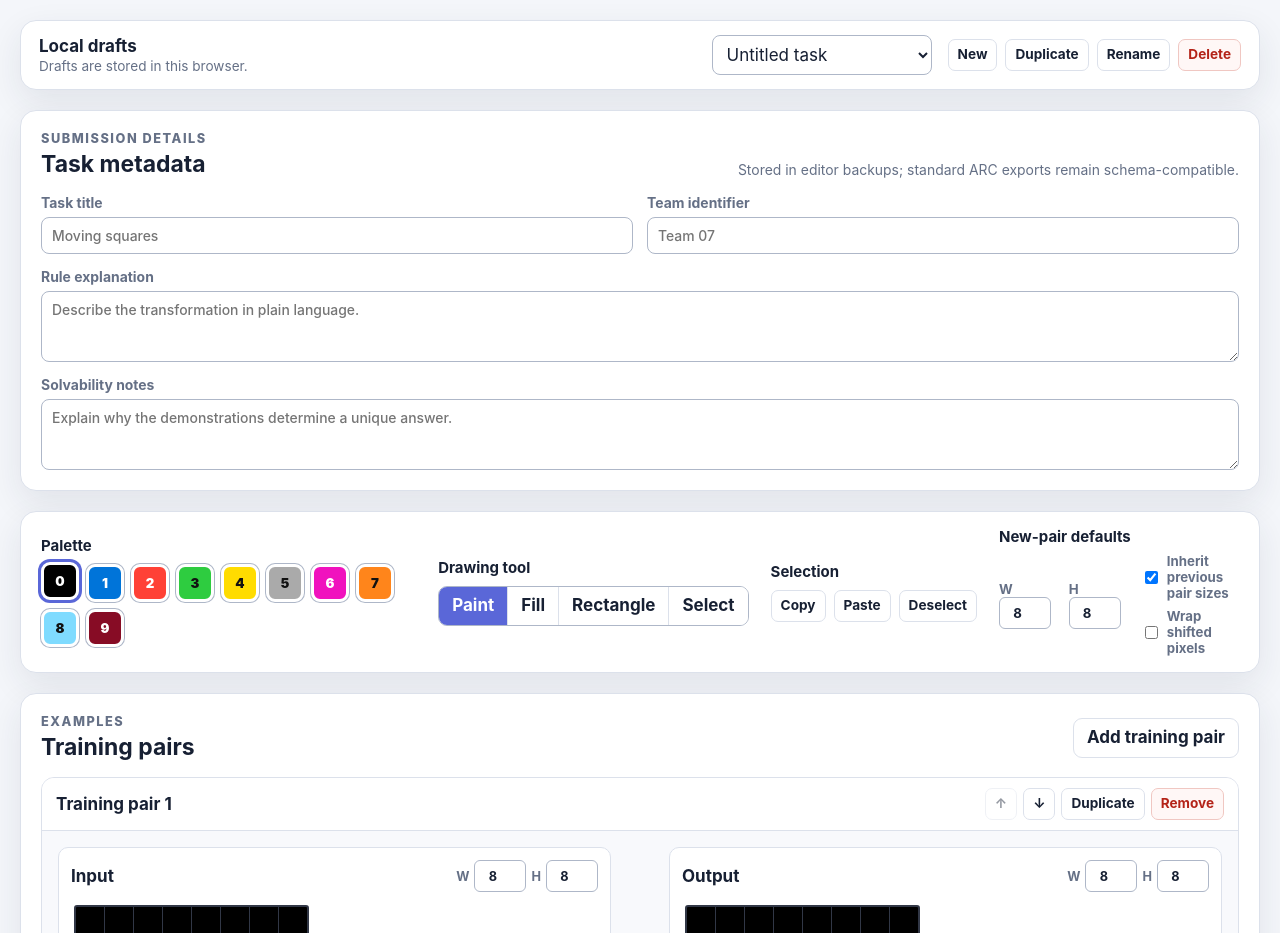
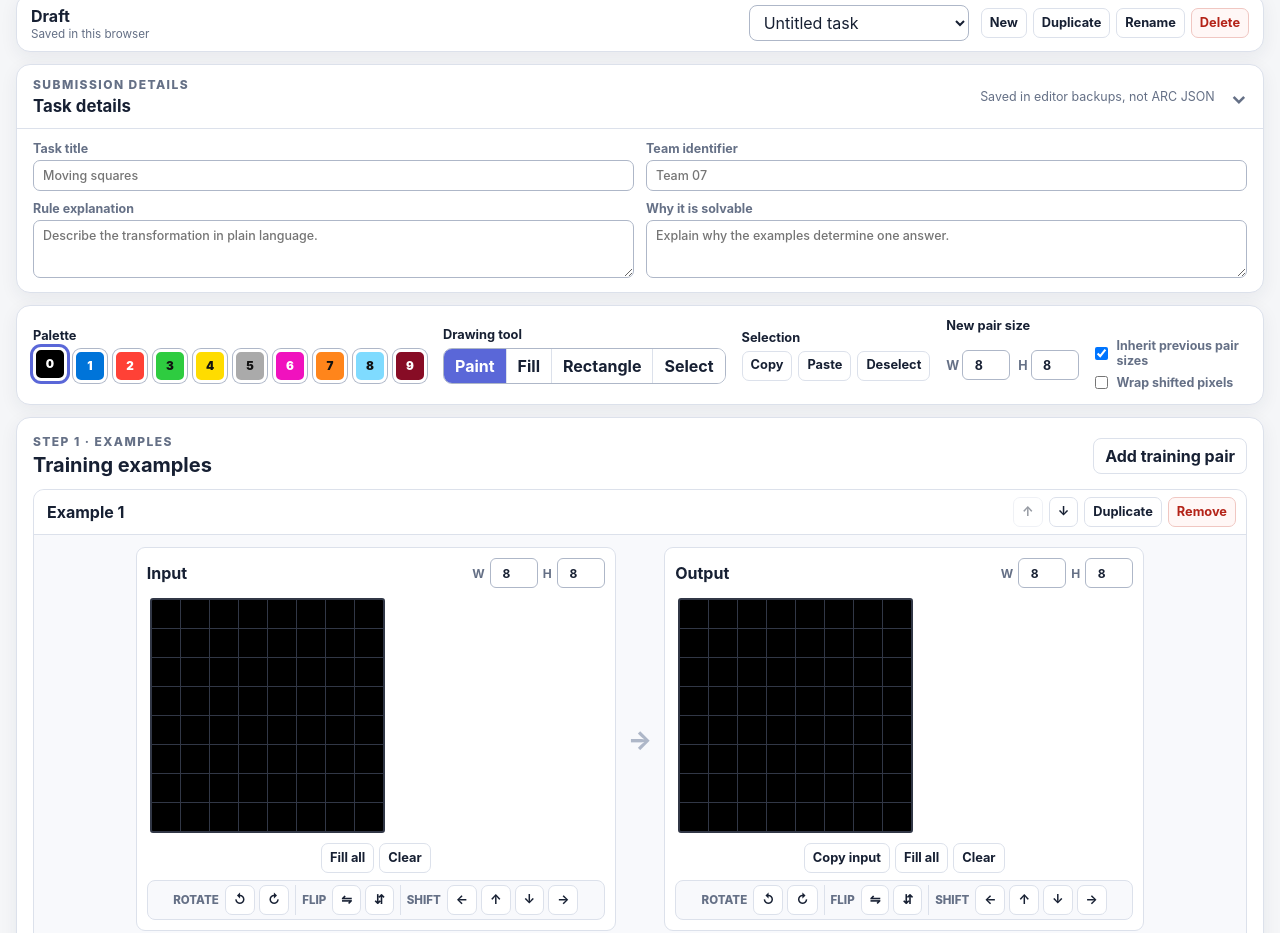
Before and after one commit to hadrien-espic-giotto/arc-editor-giotto-hackathon, a website: page index.html in a window 1280 px wide. Shown: the part 117-1050 px from the top of the page. Drawn offline with Linux system fonts and the light colour scheme.

Commit message:
Simplify and compact the editor UI

```diff
--- a/app.js
+++ b/app.js
@@ -508,7 +508,7 @@
         commit("Copied input to output", () => setGrid(reference, Core.cloneGrid(editorDocument.task[section][pairIndex].input)));
       }));
     }
-    actions.appendChild(actionButton("Fill color", "Fill the entire grid with the selected color", () => {
+    actions.appendChild(actionButton("Fill all", "Fill the entire grid with the selected color", () => {
       commit("Filled grid", () => setGrid(reference, Core.fillGrid(grid, selectedColor)));
     }));
     actions.appendChild(actionButton("Clear", "Clear this grid to black", () => {
@@ -560,7 +560,7 @@
     const heading = document.createElement("div");
     heading.className = "pair-heading";
     const title = document.createElement("h3");
-    title.textContent = `${section === "train" ? "Training" : "Test"} pair ${index + 1}`;
+    title.textContent = `${section === "train" ? "Example" : "Test"} ${index + 1}`;
     const controls = document.createElement("div");
     controls.className = "pair-heading-actions";
     const pairs = editorDocument.task[section];
--- a/index.html
+++ b/index.html
@@ -33,8 +33,8 @@
     <main id="task-content">
       <section class="draft-bar card" aria-labelledby="draft-heading">
         <div>
-          <h2 id="draft-heading">Local drafts</h2>
-          <p>Drafts are stored in this browser.</p>
+          <h2 id="draft-heading">Draft</h2>
+          <p>Saved in this browser</p>
         </div>
         <select id="draft-select" class="select-control" aria-label="Active draft"></select>
         <div class="button-row">
@@ -45,21 +45,21 @@
         </div>
       </section>
 
-      <section class="metadata card" aria-labelledby="metadata-heading">
-        <div class="section-heading compact-heading">
+      <details class="metadata card" open>
+        <summary class="metadata-summary">
           <div>
             <p class="section-kicker">Submission details</p>
-            <h2 id="metadata-heading">Task metadata</h2>
+            <h2>Task details</h2>
           </div>
-          <p>Stored in editor backups; standard ARC exports remain schema-compatible.</p>
-        </div>
+          <span class="metadata-hint">Saved in editor backups, not ARC JSON</span>
+        </summary>
         <div class="metadata-grid">
           <label>Task title <input id="meta-title" type="text" autocomplete="off" placeholder="Moving squares"></label>
           <label>Team identifier <input id="meta-team" type="text" autocomplete="off" placeholder="Team 07"></label>
-          <label class="wide-field">Rule explanation <textarea id="meta-rule" rows="3" placeholder="Describe the transformation in plain language."></textarea></label>
-          <label class="wide-field">Solvability notes <textarea id="meta-solvability" rows="3" placeholder="Explain why the demonstrations determine a unique answer."></textarea></label>
+          <label>Rule explanation <textarea id="meta-rule" rows="2" placeholder="Describe the transformation in plain language."></textarea></label>
+          <label>Why it is solvable <textarea id="meta-solvability" rows="2" placeholder="Explain why the examples determine one answer."></textarea></label>
         </div>
-      </section>
+      </details>
 
       <section class="toolbar card" aria-labelledby="tools-heading">
         <div class="tool-block">
@@ -84,7 +84,7 @@
           </div>
         </div>
         <div class="tool-block pair-defaults">
-          <h2>New-pair defaults</h2>
+          <h2>New pair size</h2>
           <div class="inline-fields">
             <label>W <input id="default-width" class="dimension-input" type="number" min="1" max="30" value="8"></label>
             <label>H <input id="default-height" class="dimension-input" type="number" min="1" max="30" value="8"></label>
@@ -97,8 +97,8 @@
       <section class="task-section card" aria-labelledby="training-heading">
         <div class="section-heading">
           <div>
-            <p class="section-kicker">Examples</p>
-            <h2 id="training-heading">Training pairs</h2>
+            <p class="section-kicker">Step 1 · Examples</p>
+            <h2 id="training-heading">Training examples</h2>
           </div>
           <button id="add-train" class="button button-secondary" type="button">Add training pair</button>
         </div>
@@ -108,8 +108,8 @@
       <section class="task-section card" aria-labelledby="testing-heading">
         <div class="section-heading">
           <div>
-            <p class="section-kicker">Challenge</p>
-            <h2 id="testing-heading">Test pairs</h2>
+            <p class="section-kicker">Step 2 · Challenge</p>
+            <h2 id="testing-heading">Test case</h2>
           </div>
           <button id="add-test" class="button button-secondary" type="button">Add test pair</button>
         </div>
--- a/styles.css
+++ b/styles.css
@@ -1,5 +1,5 @@
 :root {
-  --page: #f4f6fa;
+  --page: #f5f6f8;
   --surface: #fff;
   --surface-muted: #f8f9fc;
   --ink: #172033;
@@ -10,32 +10,32 @@
   --accent-dark: #4653bd;
   --danger: #b42318;
   --success: #237a4b;
-  --shadow: 0 12px 34px rgba(31, 42, 68, .09);
+  --shadow: 0 5px 18px rgba(31, 42, 68, .065);
   --cell-size: 28px;
 }
 
 * { box-sizing: border-box; }
-html { color-scheme: light; font-size: 17px; }
+html { color-scheme: light; font-size: 16px; }
 body { margin: 0; min-width: 320px; background: var(--page); color: var(--ink); font-family: Inter, ui-sans-serif, system-ui, -apple-system, BlinkMacSystemFont, "Segoe UI", sans-serif; }
 button, input, textarea, select { font: inherit; }
 button, .file-button { -webkit-tap-highlight-color: transparent; }
 h1, h2, h3, p { margin-top: 0; }
-h1 { margin-bottom: 4px; font-size: clamp(1.8rem, 3vw, 2.5rem); letter-spacing: -.035em; }
-h2 { margin-bottom: 0; font-size: 1.35rem; }
+h1 { margin-bottom: 2px; font-size: clamp(1.7rem, 3vw, 2.15rem); letter-spacing: -.035em; }
+h2 { margin-bottom: 0; font-size: 1.25rem; }
 h3 { margin-bottom: 0; font-size: 1rem; }
 
 .skip-link { position: fixed; top: 8px; left: 8px; z-index: 5000; transform: translateY(-150%); border-radius: 6px; padding: 8px 12px; background: var(--ink); color: #fff; }
 .skip-link:focus { transform: none; }
-.app-header, main, .app-footer { width: min(1440px, calc(100% - 40px)); margin-inline: auto; }
-.app-header { display: flex; align-items: center; justify-content: space-between; gap: 24px; padding: 28px 0 20px; }
+.app-header, main, .app-footer { width: min(1480px, calc(100% - 32px)); margin-inline: auto; }
+.app-header { display: flex; align-items: center; justify-content: space-between; gap: 20px; padding: 18px 0 14px; }
 .eyebrow, .section-kicker { margin: 0 0 4px; color: var(--accent); font-size: .75rem; font-weight: 800; letter-spacing: .12em; text-transform: uppercase; }
 .subtitle, .card p, .app-footer { color: var(--muted); }
-.subtitle { margin-bottom: 0; }
+.subtitle { margin-bottom: 0; font-size: .9rem; }
 .header-actions, .button-row, .section-heading, .pair-heading, .grid-heading, .draft-bar, .inline-fields { display: flex; align-items: center; }
-.header-actions, .button-row { gap: 8px; flex-wrap: wrap; }
+.header-actions, .button-row { gap: 6px; flex-wrap: wrap; }
 .header-actions { justify-content: flex-end; }
 
-.button, .tool-button { display: inline-flex; min-height: 40px; align-items: center; justify-content: center; border: 1px solid transparent; border-radius: 9px; padding: 8px 13px; cursor: pointer; font-weight: 750; line-height: 1; text-decoration: none; transition: 120ms ease; }
+.button, .tool-button { display: inline-flex; min-height: 36px; align-items: center; justify-content: center; border: 1px solid transparent; border-radius: 8px; padding: 7px 11px; cursor: pointer; font-weight: 750; line-height: 1; text-decoration: none; transition: 120ms ease; }
 .button:hover:not(:disabled), .tool-button:hover:not(:disabled) { transform: translateY(-1px); }
 .button:disabled, .tool-button:disabled { cursor: not-allowed; opacity: .45; }
 .button:focus-visible, .tool-button:focus-visible, .palette-color:focus-visible, .grid-cell:focus-visible, input:focus-visible, textarea:focus-visible, select:focus-visible { outline: 3px solid rgba(90, 103, 216, .3); outline-offset: 2px; }
@@ -43,66 +43,73 @@ h3 { margin-bottom: 0; font-size: 1rem; }
 .button-primary:hover { background: var(--accent-dark); }
 .button-secondary { border-color: var(--line); background: var(--surface); color: var(--ink); }
 .button-danger { border-color: #f0c7c2; background: #fff7f6; color: var(--danger); }
-.button-small { min-height: 32px; padding: 6px 9px; border-radius: 7px; font-size: .8rem; }
-.button-icon { width: 40px; padding: 0; border-color: var(--line); background: var(--surface); color: var(--ink); font-size: 1.2rem; }
+.button-small { min-height: 30px; padding: 5px 8px; border-radius: 7px; font-size: .8rem; }
+.button-icon { width: 36px; padding: 0; border-color: var(--line); background: var(--surface); color: var(--ink); font-size: 1.15rem; }
 .save-state { color: var(--success); font-size: .82rem; font-weight: 750; }
 .save-state.saving { color: var(--muted); }
 
-.card { border: 1px solid var(--line); border-radius: 16px; background: var(--surface); box-shadow: var(--shadow); }
-.draft-bar { justify-content: flex-start; gap: 16px; padding: 14px 18px; }
+.card { border: 1px solid var(--line); border-radius: 14px; background: var(--surface); box-shadow: var(--shadow); }
+.draft-bar { justify-content: flex-start; gap: 12px; padding: 10px 14px; }
 .draft-bar > div:first-child { margin-right: auto; }
 .draft-bar h2 { font-size: 1rem; }
-.draft-bar p { margin: 2px 0 0; font-size: .8rem; }
-.select-control { min-width: 220px; height: 40px; border: 1px solid var(--line-strong); border-radius: 8px; padding: 0 10px; background: #fff; color: var(--ink); }
+.draft-bar p { margin: 1px 0 0; font-size: .73rem; }
+.select-control { min-width: 220px; height: 36px; border: 1px solid var(--line-strong); border-radius: 8px; padding: 0 10px; background: #fff; color: var(--ink); }
 
-.metadata, .toolbar, .task-section { margin-top: 20px; padding: 20px; }
-.section-heading { justify-content: space-between; gap: 16px; margin-bottom: 16px; }
+.metadata, .toolbar, .task-section { margin-top: 12px; padding: 16px; }
+.section-heading { justify-content: space-between; gap: 14px; margin-bottom: 12px; }
 .compact-heading { align-items: flex-end; }
 .compact-heading > p { max-width: 540px; margin-bottom: 0; font-size: .82rem; text-align: right; }
-.metadata-grid { display: grid; grid-template-columns: repeat(2, minmax(0, 1fr)); gap: 14px; }
-.metadata-grid label { display: grid; gap: 6px; color: var(--muted); font-size: .82rem; font-weight: 750; }
-.metadata-grid input, .metadata-grid textarea { width: 100%; border: 1px solid var(--line-strong); border-radius: 8px; padding: 9px 10px; background: #fff; color: var(--ink); font-weight: 450; resize: vertical; }
-.wide-field { grid-column: 1 / -1; }
+.metadata { padding: 0; }
+.metadata-summary { display: flex; align-items: center; justify-content: space-between; gap: 16px; padding: 12px 16px; cursor: pointer; list-style: none; }
+.metadata-summary::-webkit-details-marker { display: none; }
+.metadata-summary::after { content: "⌄"; flex: 0 0 auto; color: var(--muted); font-size: 1.25rem; font-weight: 800; transform: rotate(-90deg); transition: transform 120ms ease; }
+.metadata[open] .metadata-summary::after { transform: none; }
+.metadata-summary h2 { font-size: 1.05rem; }
+.metadata-hint { margin-left: auto; color: var(--muted); font-size: .78rem; }
+.metadata-grid { display: grid; grid-template-columns: repeat(2, minmax(0, 1fr)); gap: 10px 12px; border-top: 1px solid var(--line); padding: 12px 16px 14px; }
+.metadata-grid label { display: grid; gap: 4px; color: var(--muted); font-size: .78rem; font-weight: 750; }
+.metadata-grid input, .metadata-grid textarea { width: 100%; border: 1px solid var(--line-strong); border-radius: 7px; padding: 7px 9px; background: #fff; color: var(--ink); font-weight: 450; resize: vertical; }
+.metadata-grid textarea { min-height: 58px; }
 
-.toolbar { display: grid; grid-template-columns: auto auto auto minmax(240px, 1fr); align-items: center; gap: 22px; padding-block: 16px; }
-.tool-block { display: grid; gap: 9px; }
-.tool-block h2 { font-size: .88rem; }
-.palette { display: flex; gap: 7px; flex-wrap: wrap; }
-.palette-color { width: 38px; height: 38px; border: 3px solid var(--surface); border-radius: 9px; box-shadow: 0 0 0 1px var(--line-strong); cursor: pointer; font-size: .78rem; font-weight: 900; }
+.toolbar { display: grid; grid-template-columns: auto auto auto minmax(230px, 1fr); align-items: center; gap: 16px; padding-block: 12px; }
+.tool-block { display: grid; gap: 6px; }
+.tool-block h2 { font-size: .8rem; }
+.palette { display: flex; gap: 6px; flex-wrap: wrap; }
+.palette-color { width: 34px; height: 34px; border: 3px solid var(--surface); border-radius: 8px; box-shadow: 0 0 0 1px var(--line-strong); cursor: pointer; font-size: .73rem; font-weight: 900; }
 .palette-color.selected { box-shadow: 0 0 0 3px var(--accent); transform: translateY(-2px); }
 .segmented { display: flex; overflow: hidden; width: max-content; max-width: 100%; border: 1px solid var(--line-strong); border-radius: 9px; }
-.tool-button { min-height: 38px; border: 0; border-right: 1px solid var(--line); border-radius: 0; background: #fff; color: var(--ink); }
+.tool-button { min-height: 34px; border: 0; border-right: 1px solid var(--line); border-radius: 0; background: #fff; color: var(--ink); }
 .tool-button:last-child { border-right: 0; }
 .tool-button.selected { background: var(--accent); color: #fff; }
-.pair-defaults { grid-template-columns: auto auto; align-items: center; justify-self: end; column-gap: 14px; row-gap: 7px; }
+.pair-defaults { grid-template-columns: auto auto; align-items: center; justify-self: end; column-gap: 12px; row-gap: 5px; }
 .pair-defaults h2 { grid-column: 1 / -1; }
 .pair-defaults .inline-fields { grid-row: 2 / 4; }
 .inline-fields { gap: 8px; }
 .inline-fields label, .check-label { color: var(--muted); font-size: .78rem; font-weight: 750; }
 .check-label { display: flex; align-items: center; gap: 6px; }
 
-.pairs { display: grid; gap: 16px; }
-.pair { overflow: hidden; border: 1px solid var(--line); border-radius: 13px; background: var(--surface-muted); }
-.pair-heading { min-height: 52px; justify-content: space-between; gap: 16px; border-bottom: 1px solid var(--line); padding: 10px 14px; background: var(--surface); }
+.pairs { display: grid; gap: 12px; }
+.pair { overflow: hidden; border: 1px solid var(--line); border-radius: 11px; background: var(--surface-muted); }
+.pair-heading { min-height: 44px; justify-content: space-between; gap: 14px; border-bottom: 1px solid var(--line); padding: 7px 10px 7px 13px; background: var(--surface); }
 .pair-heading-actions { display: flex; gap: 6px; flex-wrap: wrap; }
-.grid-pair { display: grid; grid-template-columns: minmax(0, 1fr) auto minmax(0, 1fr); align-items: start; gap: 16px; padding: 16px; }
+.grid-pair { display: grid; grid-template-columns: minmax(360px, 480px) auto minmax(360px, 480px); align-items: start; justify-content: center; gap: 12px; padding: 12px; }
 .pair-arrow { align-self: center; color: var(--line-strong); font-size: 1.6rem; font-weight: 800; }
-.grid-card { min-width: 0; border: 1px solid var(--line); border-radius: 10px; padding: 12px; background: var(--surface); }
-.grid-heading { justify-content: space-between; gap: 16px; margin-bottom: 10px; }
+.grid-card { min-width: 0; border: 1px solid var(--line); border-radius: 9px; padding: 10px; background: var(--surface); }
+.grid-heading { justify-content: space-between; gap: 14px; margin-bottom: 7px; }
 .grid-dimensions { display: flex; align-items: center; gap: 5px; color: var(--muted); font-size: .75rem; font-weight: 750; }
-.dimension-input { width: 52px; height: 32px; border: 1px solid var(--line-strong); border-radius: 6px; padding: 4px 5px; color: var(--ink); text-align: center; }
-.grid-scroll { overflow: auto; max-width: 100%; padding: 3px; }
+.dimension-input { width: 48px; height: 30px; border: 1px solid var(--line-strong); border-radius: 6px; padding: 3px 5px; color: var(--ink); text-align: center; }
+.grid-scroll { overflow: auto; max-width: 100%; margin-inline: auto; padding: 3px; }
 .grid { display: grid; width: max-content; overflow: hidden; border: 2px solid #313746; border-radius: 3px; background: #313746; gap: 1px; user-select: none; touch-action: none; }
 .grid-cell { width: var(--cell-size); height: var(--cell-size); border: 0; padding: 0; cursor: crosshair; }
 .grid-cell:hover { box-shadow: inset 0 0 0 2px rgba(255, 255, 255, .75); }
 .grid-cell.selection-preview { box-shadow: inset 0 0 0 3px #fff, inset 0 0 0 5px var(--accent); }
-.grid-actions { display: flex; gap: 6px; flex-wrap: wrap; margin-top: 9px; }
-.transform-actions { gap: 8px; border: 1px solid var(--line); border-radius: 9px; padding: 6px; background: var(--surface-muted); }
+.grid-actions { display: flex; justify-content: center; gap: 5px; flex-wrap: wrap; margin-top: 7px; }
+.transform-actions { gap: 6px; border: 1px solid var(--line); border-radius: 8px; padding: 4px; background: var(--surface-muted); }
 .transform-group { display: flex; align-items: center; gap: 4px; }
-.transform-group + .transform-group { border-left: 1px solid var(--line); padding-left: 8px; }
+.transform-group + .transform-group { border-left: 1px solid var(--line); padding-left: 6px; }
 .transform-label { margin-right: 2px; color: var(--muted); font-size: .72rem; font-weight: 800; text-transform: uppercase; }
 
-.app-footer { display: flex; justify-content: space-between; gap: 20px; padding: 18px 0 30px; font-size: .84rem; }
+.app-footer { display: flex; justify-content: space-between; gap: 20px; padding: 12px 0 22px; font-size: .8rem; }
 .app-footer p { margin-bottom: 0; }
 #status.error { color: var(--danger); font-weight: 750; }
 #status.success { color: var(--success); font-weight: 750; }
@@ -139,6 +146,7 @@ h3 { margin-bottom: 0; font-size: 1rem; }
 @media (max-width: 1100px) {
   .toolbar { grid-template-columns: repeat(2, minmax(0, 1fr)); }
   .pair-defaults { justify-self: start; }
+  .grid-pair { grid-template-columns: minmax(330px, 1fr) auto minmax(330px, 1fr); }
 }
 
 @media (max-width: 900px) {
@@ -154,13 +162,17 @@ h3 { margin-bottom: 0; font-size: 1rem; }
 @media (max-width: 650px) {
   :root { --cell-size: 25px; }
   .app-header, main, .app-footer { width: min(100% - 20px, 1440px); }
-  .header-actions, .header-actions .button, .file-button, .select-control { width: 100%; }
+  .header-actions { display: grid; grid-template-columns: repeat(2, minmax(0, 1fr)); width: 100%; }
+  .header-actions .save-state { grid-column: 1 / -1; }
+  .header-actions .button, .header-actions .file-button, .select-control { width: 100%; }
   .toolbar, .metadata-grid, .export-groups { grid-template-columns: 1fr; }
   .pair-defaults { grid-template-columns: auto 1fr; }
   .wide-field { grid-column: auto; }
   .section-heading, .pair-heading, .grid-heading, .app-footer { align-items: flex-start; flex-direction: column; }
   .pair-heading-actions { width: 100%; }
   .card { border-radius: 12px; }
+  .metadata-summary { align-items: flex-start; }
+  .metadata-hint { display: none; }
   .export-summary { grid-template-columns: 1fr; }
   .preview-pair { align-items: flex-start; flex-direction: column; }
   .shortcut-list div { grid-template-columns: 1fr; gap: 3px; }
```
